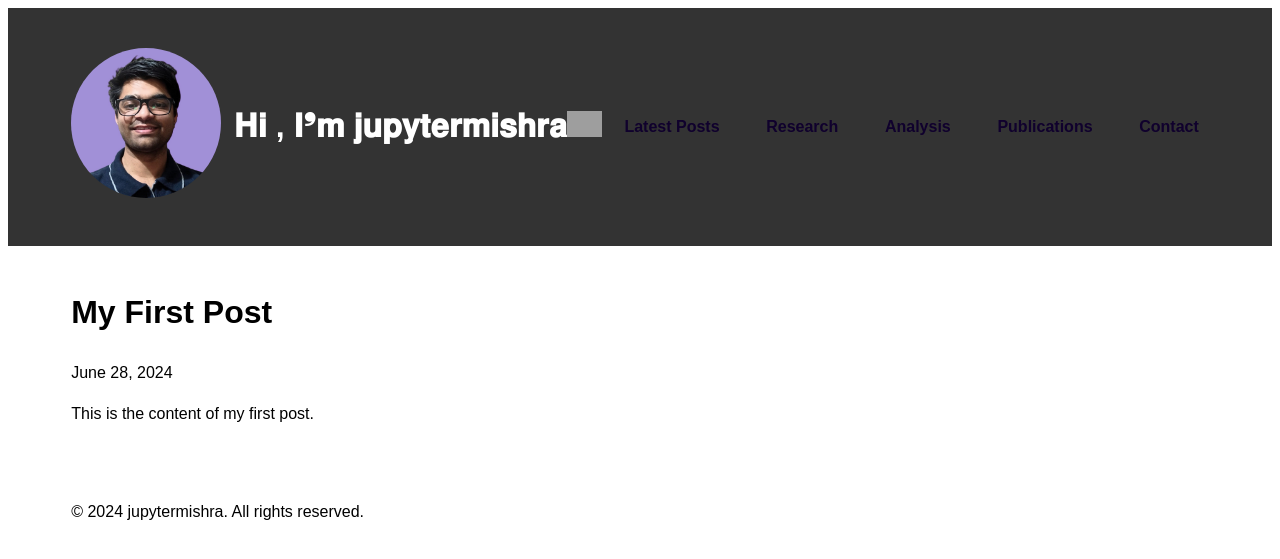
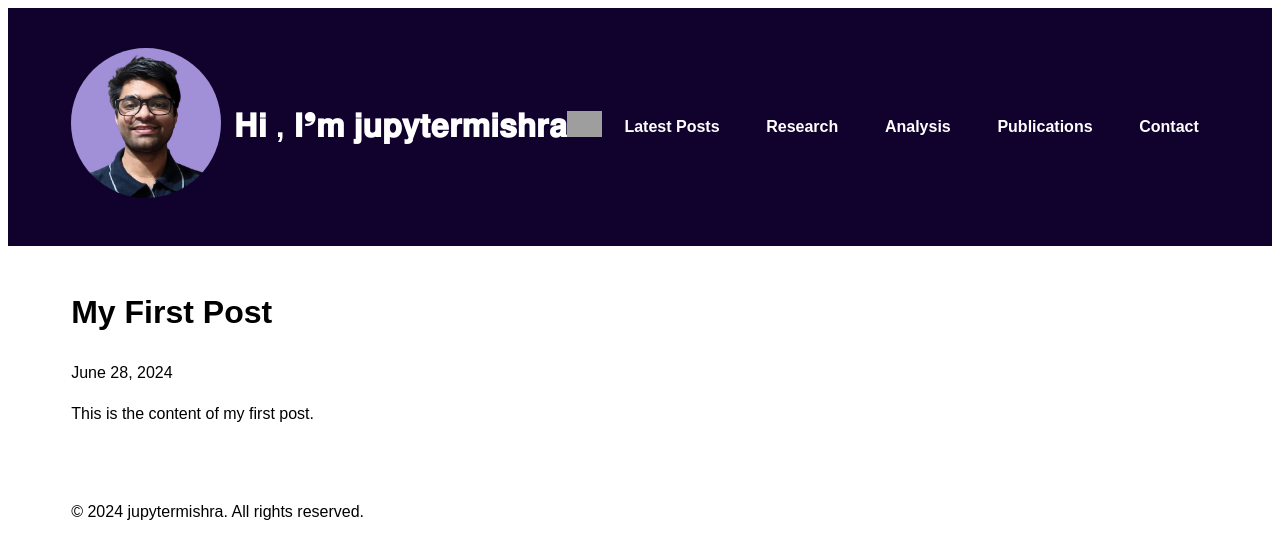
Before and after one commit to jupytermishra/jupytermishra.github.io, a Jekyll site: the page built from _posts/2024-06-28-my-first-post.md, in a window 1280 px wide. Shown: the top 559 px of the page. Built offline with Jekyll 4.4.1, drawn with Linux system fonts in a browser that asks for light colours; grey boxes are pictures that could not be loaded.

Commit message:
Update style.css

```diff
--- a/assets/css/style.css
+++ b/assets/css/style.css
@@ -10,7 +10,7 @@ body {
   padding: 20px;
 }
 .main-header {
-  background: #333;
+  background: #10012d;
   color: #fff;
   padding: 20px 0;
 }
@@ -37,7 +37,7 @@ body {
   margin: 0 10px;
 }
 .main-header nav ul li a {
-  color: #10012d;
+  color: #fff;
   text-decoration: none;
   font-weight: bold;
 }
```
